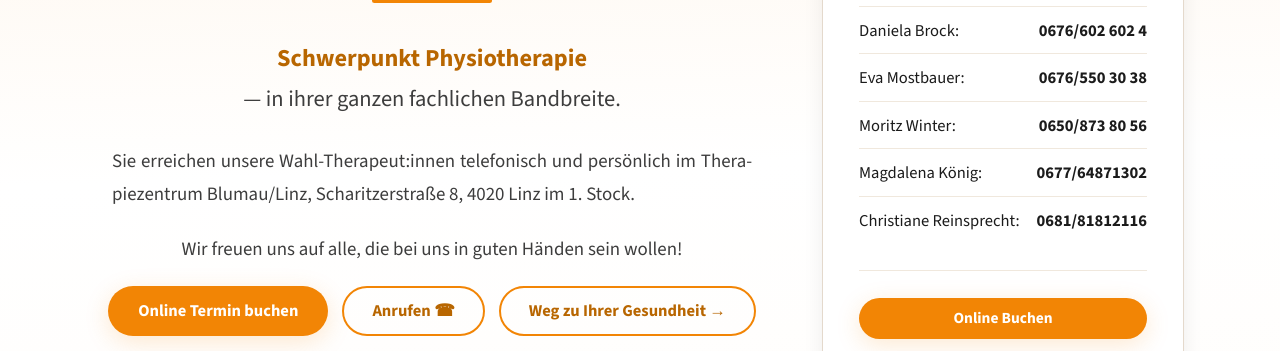
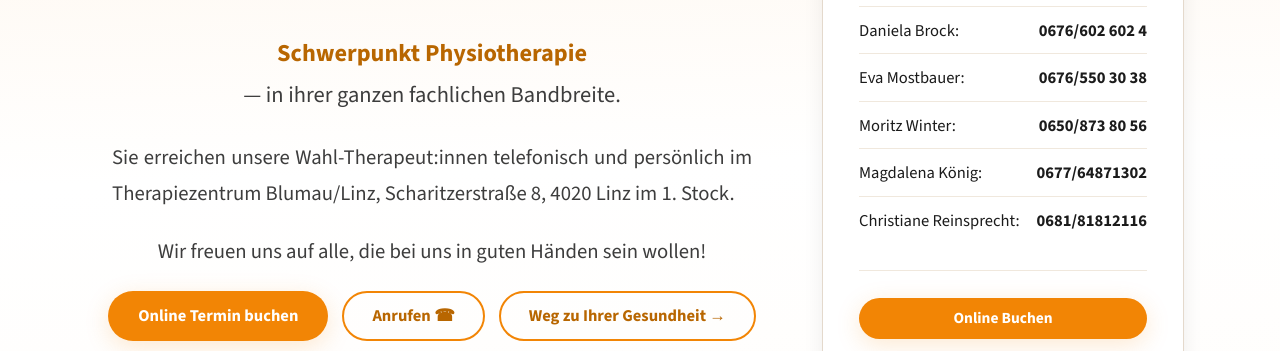
Before and after one commit to tostrauss/therapieblumau, a plain HTML site: page index.html in a window 1280 px wide. Shown: the part 422-773 px from the top of the page. Drawn offline with nearby package versions, Linux system fonts and the light colour scheme.

Commit message:
Startseite: Absaetze unter Willkommen so gross wie frueher der Absatz darueber
"Sie erreichen ..." und "Wir freuen uns ..." von 1.05rem auf 1.15rem,
wie Magdalena in der Liste (Zeile 28) wollte. Blocksatz bzw. mittig bleibt.

Co-Authored-By: Claude Opus 5.5 <noreply@anthropic.com>

```diff
--- a/css/style.css
+++ b/css/style.css
@@ -703,7 +703,7 @@ p:last-child {
   font-size: 1.35rem;
 }
 .hero__body-text {
-  font-size: 1.05rem;
+  font-size: 1.15rem;
   color: #3d3d3d;
   line-height: 1.75;
   max-width: 640px;
```
